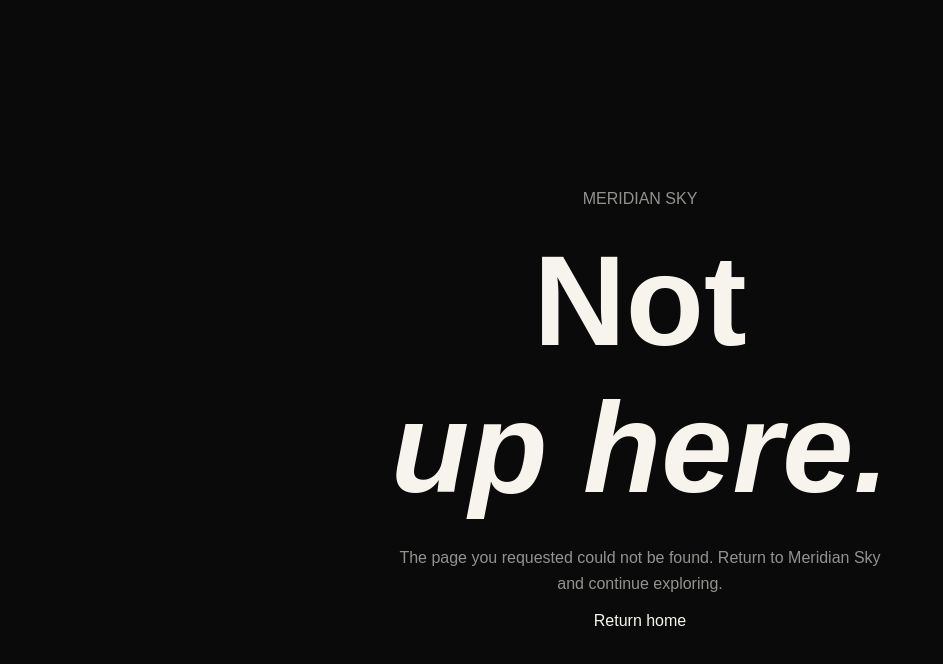
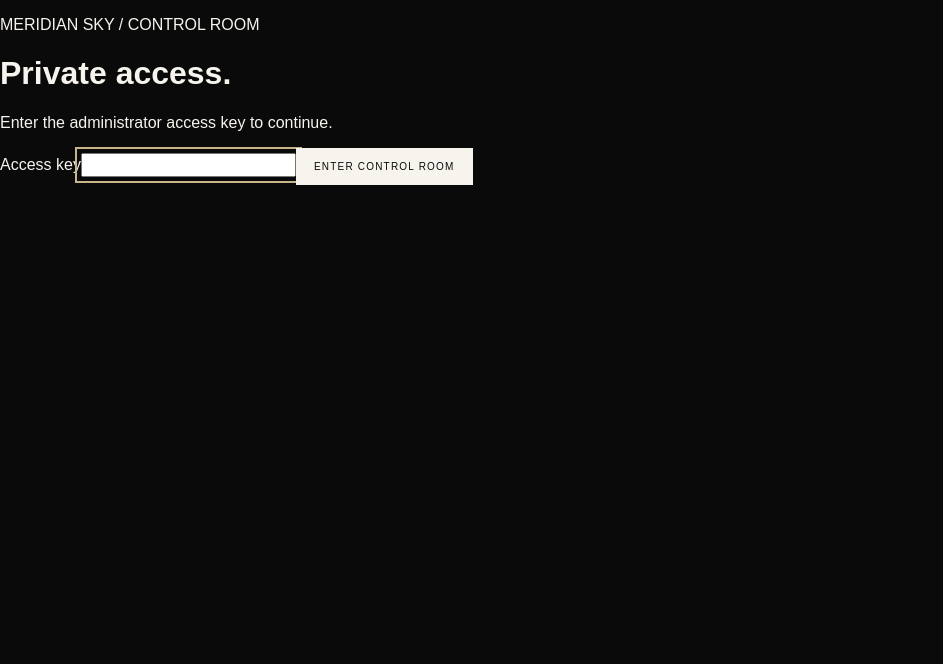
Before and after one commit to novacoreng/MeridenSky, a Next.js app: page /admin/login in a window 1280 px wide. Before the commit this address had no page. Shown: the top 664 px of the page, without its empty margins (0-943 px from the left). Built offline with nearby package versions, Linux system fonts and the light colour scheme.

Commit message:
feat: add Meridian Sky admin login

```diff
--- /dev/null
+++ b/src/app/admin/login/page.tsx
@@ -0,0 +1,22 @@
+"use client";
+
+import { FormEvent, useState } from "react";
+import { useRouter } from "next/navigation";
+import "../admin.css";
+
+export default function AdminLoginPage() {
+  const router = useRouter();
+  const [key, setKey] = useState("");
+  const [error, setError] = useState("");
+  const [busy, setBusy] = useState(false);
+
+  async function submit(event: FormEvent) {
+    event.preventDefault();
+    setBusy(true); setError("");
+    const response = await fetch("/api/admin/session", { method: "POST", headers: { "content-type": "application/json" }, body: JSON.stringify({ key }) });
+    if (!response.ok) { setError("Access key was not accepted."); setBusy(false); return; }
+    router.replace("/admin");
+  }
+
+  return <main className="adminLogin"><div className="adminLoginCard"><p className="adminLabel">MERIDIAN SKY / CONTROL ROOM</p><h1>Private access.</h1><p>Enter the administrator access key to continue.</p><form onSubmit={submit}><label>Access key<input autoFocus type="password" value={key} onChange={(event) => setKey(event.target.value)} required /></label><button className="adminPrimary" disabled={busy}>{busy ? "Checking…" : "Enter control room"}</button>{error && <p className="adminError" role="alert">{error}</p>}</form></div></main>;
+}
```
